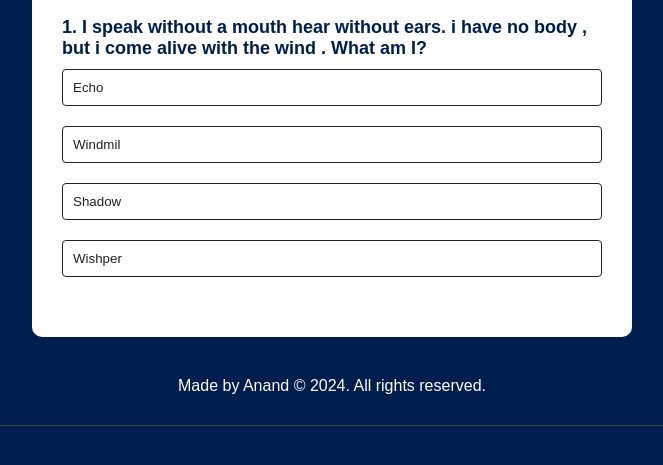
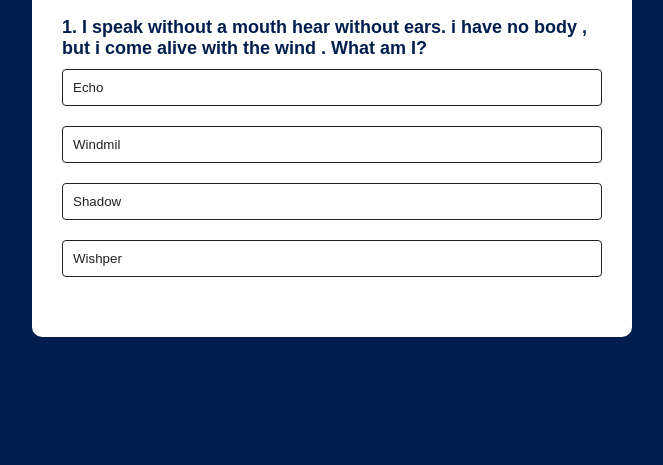
Before and after one commit to akvats108/QuizMaze, a plain HTML site: page index.html in a window 1280 px wide. Shown: the part 185-650 px from the top of the page, without its empty margins (308-971 px from the left). Drawn offline with Linux system fonts and the light colour scheme.

Commit message:
Update index.html

```diff
--- a/index.html
+++ b/index.html
@@ -23,7 +23,7 @@
     </div>
 
 <footer>
-    <p>Made by Anand &copy; 2024. All rights reserved.</p>
+
 </footer>
 
     <script src="app.js"></script>
```
